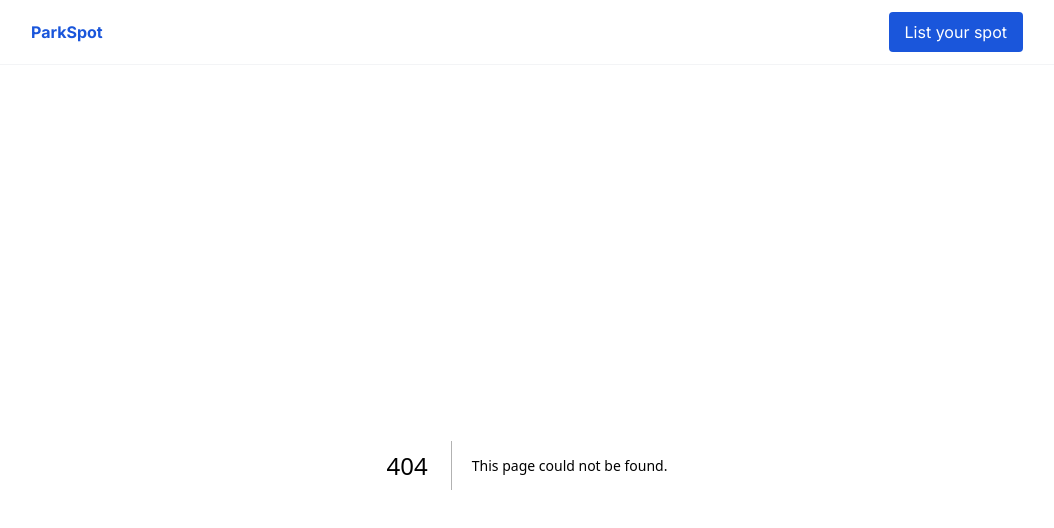
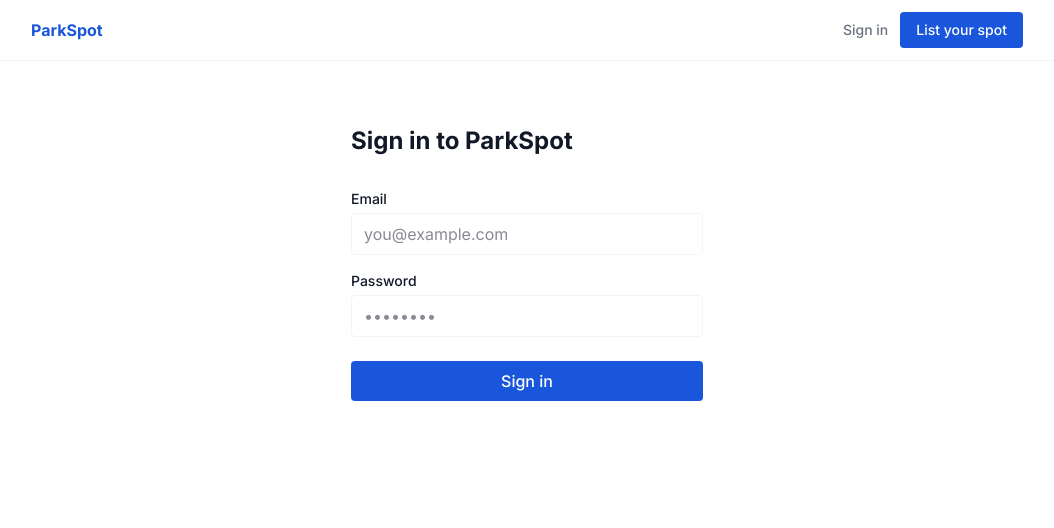
Before and after one commit to haysamber/RentParkingSpot, a Next.js app: page /login in a window 1280 px wide. Before the commit this address had no page. Shown: the top 528 px of the page, without its empty margins (113-1167 px from the left). Built offline with nearby package versions, Linux system fonts and the light colour scheme.

Commit message:
Add fake login page and Sign in link to navbar

```diff
--- /dev/null
+++ b/app/login/page.tsx
@@ -0,0 +1,52 @@
+'use client';
+
+import { useState } from 'react';
+import { useRouter } from 'next/navigation';
+
+export default function LoginPage() {
+  const router = useRouter();
+  const [email, setEmail] = useState('');
+  const [password, setPassword] = useState('');
+  const [loading, setLoading] = useState(false);
+
+  async function handleSubmit(e: React.FormEvent) {
+    e.preventDefault();
+    setLoading(true);
+    // Simulate a short network delay
+    await new Promise(r => setTimeout(r, 600));
+    router.push('/');
+  }
+
+  return (
+    <main className="max-w-sm mx-auto px-4 py-16">
+      <h1 className="text-2xl font-bold text-text-main mb-8">Sign in to ParkSpot</h1>
+      <form onSubmit={handleSubmit}>
+        <label className="block text-sm font-medium text-text-main mb-1">Email</label>
+        <input
+          type="email"
+          required
+          value={email}
+          onChange={e => setEmail(e.target.value)}
+          placeholder="you@example.com"
+          className="w-full border border-secondary rounded px-3 py-2 text-text-main mb-4"
+        />
+        <label className="block text-sm font-medium text-text-main mb-1">Password</label>
+        <input
+          type="password"
+          required
+          value={password}
+          onChange={e => setPassword(e.target.value)}
+          placeholder="••••••••"
+          className="w-full border border-secondary rounded px-3 py-2 text-text-main mb-6"
+        />
+        <button
+          type="submit"
+          disabled={loading}
+          className="bg-primary text-white rounded px-6 py-2 font-medium w-full"
+        >
+          {loading ? 'Signing in…' : 'Sign in'}
+        </button>
+      </form>
+    </main>
+  );
+}
--- a/components/Navbar.tsx
+++ b/components/Navbar.tsx
@@ -4,10 +4,13 @@ export default function Navbar() {
   return (
     <nav className="sticky top-0 z-10 bg-white border-b border-secondary">
       <div className="max-w-5xl mx-auto px-4 py-3 flex justify-between items-center">
-        <span className="font-bold text-primary">ParkSpot</span>
-        <Link href="/list" className="bg-primary text-white rounded px-4 py-2">
-          List your spot
-        </Link>
+        <Link href="/" className="font-bold text-primary">ParkSpot</Link>
+        <div className="flex items-center gap-3">
+          <Link href="/login" className="text-sm text-text-muted font-medium">Sign in</Link>
+          <Link href="/list" className="bg-primary text-white rounded px-4 py-2 text-sm font-medium">
+            List your spot
+          </Link>
+        </div>
       </div>
     </nav>
   );
```
